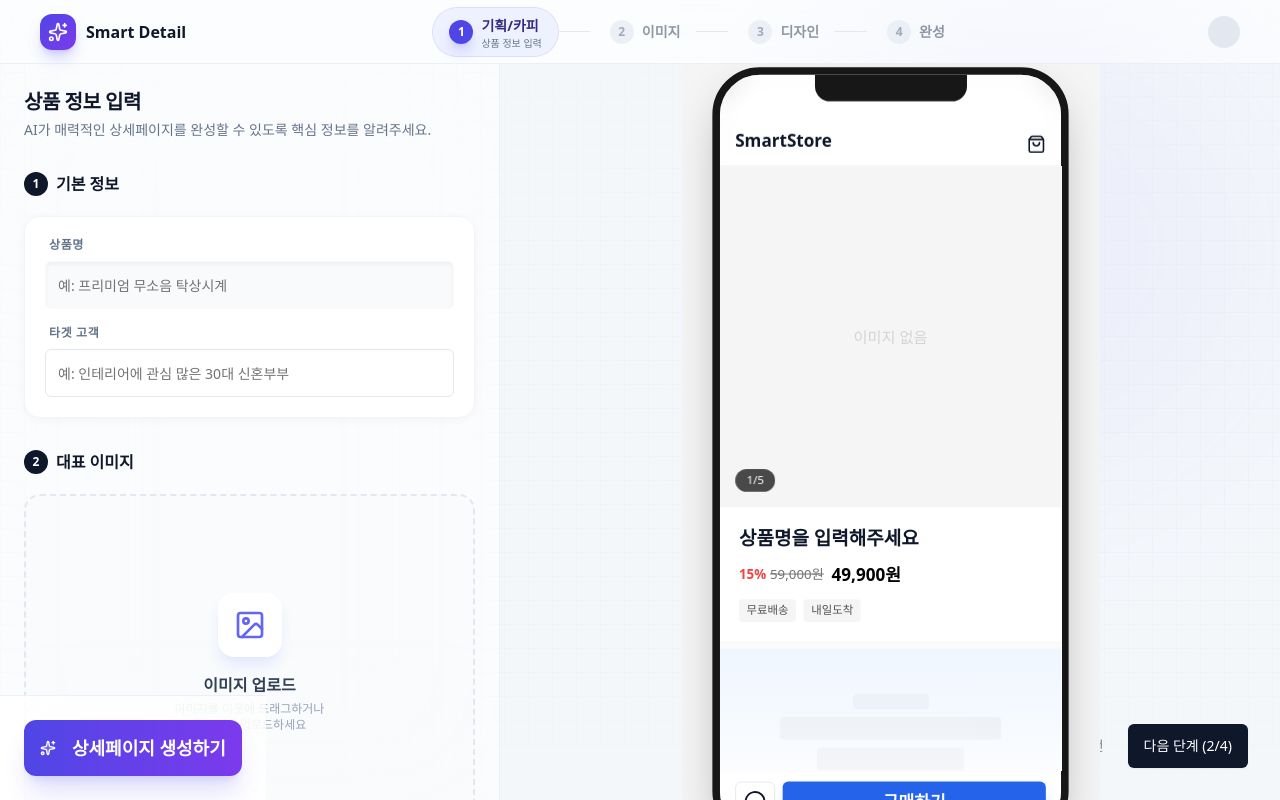
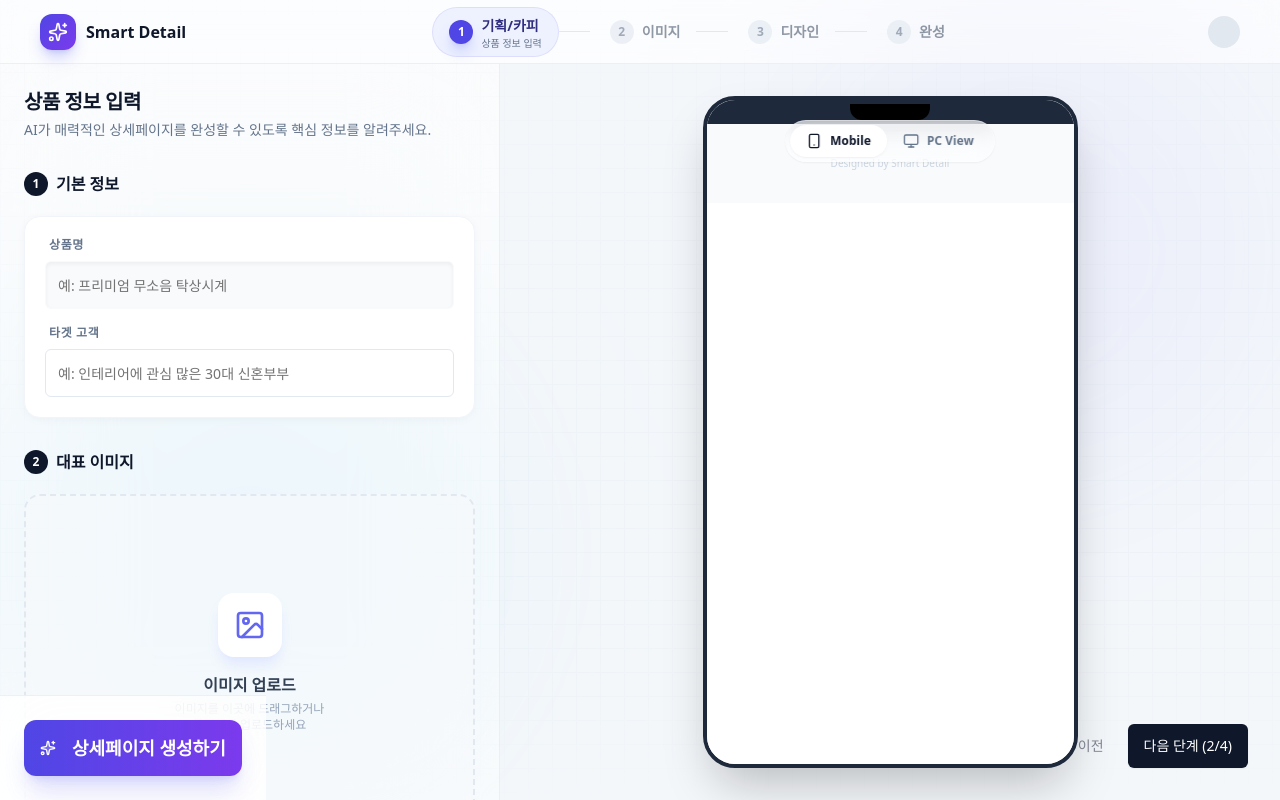
Before and after one commit to seojeongju/wow-prduct-edit, a Next.js app: page / in a window 1280 px wide. Built offline with nearby package versions, Linux system fonts and the light colour scheme.

Commit message:
feat: Implement Real-time Device Preview (Mobile/PC) and Sync Layout Order

```diff
--- a/src/app/page.tsx
+++ b/src/app/page.tsx
@@ -1,16 +1,14 @@
-"use client";
-
 import React, { useState } from 'react';
 import ProductInput from '@/components/dashboard/ProductInput';
-import MobilePreview from '@/components/preview/MobilePreview';
+import DevicePreview from '@/components/preview/DevicePreview'; // Updated Import
 import { ProductData } from '@/types';
 import { Sparkles, Zap } from 'lucide-react';
 import { motion } from 'framer-motion';
-import { useStore } from '@/store/useStore'; // Assuming this path for useStore
-import { Button } from '@/components/ui/button'; // Assuming this path for Button
-import ImageEditor from '@/components/dashboard/ImageEditor'; // Assuming this path for Button
+import { useStore } from '@/store/useStore';
+import { Button } from '@/components/ui/button';
+import ImageEditor from '@/components/dashboard/ImageEditor';
 import CopyEditor from '@/components/dashboard/CopyEditor';
-import LayoutEditor from '@/components/dashboard/LayoutEditor'; // Import added
+import LayoutEditor from '@/components/dashboard/LayoutEditor';
 
 export default function Home() {
   const { currentStep, setStep, productData, updateProductData, isLoading, setLoading, generateCopy } = useStore();
@@ -29,6 +27,7 @@ export default function Home() {
       {/* Background Decor */}
       <div className="absolute inset-0 bg-grid-pattern opacity-[0.4] z-0 pointer-events-none" />
       <div className="absolute top-0 right-0 w-[500px] h-[500px] bg-indigo-500/10 rounded-full blur-[100px] pointer-events-none" />
+      <div className="absolute bottom-0 left-0 w-[500px] h-[500px] bg-sky-500/10 rounded-full blur-[100px] pointer-events-none" />
 
       {/* Header */}
       <header className="flex-none h-16 px-6 lg:px-10 flex items-center justify-between z-20 border-b border-slate-200/60 bg-white/50 backdrop-blur-md">
@@ -117,14 +116,14 @@ export default function Home() {
 
         </div>
 
-        {/* Right Panel: Preview Studio (Always Visible but updates based on context) */}
+        {/* Right Panel: Preview Studio */}
         <div className="hidden lg:flex flex-1 items-center justify-center bg-slate-100/50 relative overflow-hidden">
-          <div className="relative z-10 scale-[0.85] xl:scale-95 transition-transform duration-500">
-            <MobilePreview data={productData} isLoading={isLoading} />
+          <div className="relative z-10 w-full h-full flex items-center justify-center p-8">
+            <DevicePreview data={productData} isLoading={isLoading} />
           </div>
 
           {/* Global Next/Prev Navigation for Demo */}
-          <div className="absolute bottom-8 right-8 flex gap-2">
+          <div className="absolute bottom-8 right-8 flex gap-2 z-20">
             <Button
               variant="ghost"
               onClick={() => setStep(Math.max(1, currentStep - 1))}
@@ -134,10 +133,15 @@ export default function Home() {
             </Button>
             <Button
               className="bg-slate-900 text-white"
-              onClick={() => setStep(Math.min(4, currentStep + 1))}
-              disabled={currentStep === 4}
+              onClick={() => {
+                if (currentStep === 4) {
+                  alert("최종 완성! HTML 추출 기능을 준비중입니다.");
+                } else {
+                  setStep(Math.min(4, currentStep + 1));
+                }
+              }}
             >
-              다음 단계 ({currentStep + 1}/4)
+              {currentStep === 4 ? "다운로드" : `다음 단계 (${currentStep + 1}/4)`}
             </Button>
           </div>
         </div>
--- a/src/components/dashboard/LayoutEditor.tsx
+++ b/src/components/dashboard/LayoutEditor.tsx
@@ -75,14 +75,39 @@ function SortableItem({ id, type, title, content, isActive }: SortableItemProps)
 
 // --- Main Editor Component ---
 export default function LayoutEditor() {
-    const { productData, currentStep, setStep } = useStore();
-    const [items, setItems] = useState([
-        { id: 'hook', type: 'text', title: '📢 도입부 (Hook)', content: productData.generatedContent?.hook || '' },
-        { id: 'image', type: 'image', title: '🖼️ 대표 이미지', content: productData.imageUrl || '이미지 없음' },
-        { id: 'features', type: 'features', title: '✨ 핵심 특징', content: productData.generatedContent?.features || '' },
-        { id: 'trust', type: 'text', title: '🤝 신뢰/리뷰', content: productData.generatedContent?.trust || '' },
-        { id: 'closing', type: 'text', title: '🔥 클로징', content: productData.generatedContent?.closing || '' },
-    ]);
+    const { productData, currentStep, setStep, updateProductData } = useStore();
+
+    // Define available block definitions
+    const blockDefinitions = {
+        hook: { type: 'text', title: '📢 도입부 (Hook)' },
+        image: { type: 'image', title: '🖼️ 대표 이미지' },
+        features: { type: 'features', title: '✨ 핵심 특징' },
+        trust: { type: 'text', title: '🤝 신뢰/리뷰' },
+        closing: { type: 'text', title: '🔥 클로징' },
+    };
+
+    // Initialize items based on global layoutOrder
+    const [items, setItems] = useState(() => {
+        const order = productData.layoutOrder || ['hook', 'image', 'features', 'trust', 'closing'];
+        return order.map(id => {
+            const def = blockDefinitions[id as keyof typeof blockDefinitions];
+            let content = '';
+            if (id === 'image') content = productData.imageUrl || '이미지 없음';
+            else content = productData.generatedContent?.[id as keyof typeof productData.generatedContent] || '';
+
+            return { id, ...def, content };
+        });
+    });
+
+    // Update local items when productData changes (e.g. image update)
+    useEffect(() => {
+        setItems(prev => prev.map(item => {
+            let content = '';
+            if (item.id === 'image') content = productData.imageUrl || '이미지 없음';
+            else content = productData.generatedContent?.[item.id as keyof typeof productData.generatedContent] || '';
+            return { ...item, content };
+        }));
+    }, [productData]);
 
     const [theme, setTheme] = useState<'modern' | 'luxury' | 'pop'>('modern');
 
@@ -100,7 +125,13 @@ export default function LayoutEditor() {
             setItems((items) => {
                 const oldIndex = items.findIndex((item) => item.id === active.id);
                 const newIndex = items.findIndex((item) => item.id === over.id);
-                return arrayMove(items, oldIndex, newIndex);
+                const newItems = arrayMove(items, oldIndex, newIndex);
+
+                // Sync with Global Store
+                const newOrder = newItems.map(i => i.id);
+                updateProductData({ layoutOrder: newOrder });
+
+                return newItems;
             });
         }
     }
--- /dev/null
+++ b/src/components/preview/DevicePreview.tsx
@@ -0,0 +1,150 @@
+"use client";
+
+import React, { useState } from 'react';
+import { ProductData } from '@/types';
+import { Loader2, Smartphone, Monitor } from 'lucide-react';
+import { cn } from '@/lib/utils';
+import { motion, AnimatePresence } from 'framer-motion';
+
+interface DevicePreviewProps {
+    data: ProductData;
+    isLoading: boolean;
+}
+
+export default function DevicePreview({ data, isLoading }: DevicePreviewProps) {
+    const [viewMode, setViewMode] = useState<'mobile' | 'pc'>('mobile');
+
+    // Default block rendering logic
+    const renderBlock = (blockId: string) => {
+        const content = data.generatedContent;
+        if (!content && blockId !== 'image') return null;
+
+        switch (blockId) {
+            case 'hook':
+                return (
+                    <section className="py-12 px-6 bg-slate-900 text-white text-center">
+                        <h2 className="text-2xl font-bold leading-tight whitespace-pre-line">{content?.hook}</h2>
+                    </section>
+                );
+            case 'image':
+                if (!data.imageUrl) return null;
+                return (
+                    <div className="w-full aspect-square bg-white relative">
+                        <img src={data.imageUrl} alt="Product" className="w-full h-full object-cover" />
+                    </div>
+                );
+            case 'features':
+                return (
+                    <section className="py-10 px-6 bg-white">
+                        <h3 className="text-lg font-bold mb-4 text-slate-800 border-b pb-2">Why This Product?</h3>
+                        <div className="space-y-4 text-slate-600 whitespace-pre-line leading-relaxed">
+                            {content?.features}
+                        </div>
+                    </section>
+                );
+            case 'trust':
+                return (
+                    <section className="py-8 px-6 bg-slate-50 border-y border-slate-100 text-center">
+                        <div className="text-amber-500 text-lg mb-2">★★★★★</div>
+                        <p className="text-slate-700 font-medium whitespace-pre-line">"{content?.trust}"</p>
+                    </section>
+                );
+            case 'closing':
+                return (
+                    <section className="py-12 px-6 bg-indigo-600 text-white text-center">
+                        <h3 className="text-xl font-bold mb-4 whitespace-pre-line">{content?.closing}</h3>
+                        <button className="px-8 py-3 bg-white text-indigo-700 rounded-full font-bold shadow-lg hover:scale-105 transition-transform">
+                            지금 구매하기
+                        </button>
+                    </section>
+                );
+            default:
+                return null;
+        }
+    };
+
+    const layoutOrder = data.layoutOrder || ['hook', 'image', 'features', 'trust', 'closing'];
+
+    return (
+        <div className="flex flex-col items-center justify-center w-full h-full relative">
+
+            {/* Toggle Switch */}
+            <div className="absolute top-6 left-1/2 -translate-x-1/2 bg-white/50 backdrop-blur-md p-1 rounded-full border border-white/40 shadow-sm flex z-50">
+                <button
+                    onClick={() => setViewMode('mobile')}
+                    className={cn(
+                        "flex items-center gap-2 px-4 py-2 rounded-full text-xs font-bold transition-all",
+                        viewMode === 'mobile' ? "bg-white text-slate-900 shadow-sm" : "text-slate-500 hover:bg-white/50"
+                    )}
+                >
+                    <Smartphone className="w-4 h-4" /> Mobile
+                </button>
+                <button
+                    onClick={() => setViewMode('pc')}
+                    className={cn(
+                        "flex items-center gap-2 px-4 py-2 rounded-full text-xs font-bold transition-all",
+                        viewMode === 'pc' ? "bg-white text-slate-900 shadow-sm" : "text-slate-500 hover:bg-white/50"
+                    )}
+                >
+                    <Monitor className="w-4 h-4" /> PC View
+                </button>
+            </div>
+
+            {/* Preview Container */}
+            <motion.div
+                layout
+                initial={false}
+                animate={{
+                    width: viewMode === 'mobile' ? 375 : '90%',
+                    height: viewMode === 'mobile' ? 680 : '85%',
+                    borderRadius: viewMode === 'mobile' ? 32 : 12,
+                }}
+                transition={{ type: "spring", stiffness: 200, damping: 25 }}
+                className={cn(
+                    "relative bg-white shadow-2xl border-4 border-slate-900/10 overflow-hidden flex flex-col",
+                    viewMode === 'mobile' ? "border-slate-800" : "border-slate-200"
+                )}
+            >
+                {/* Browser/Phone Header Bar */}
+                <div className={cn(
+                    "h-6 w-full flex items-center px-4 gap-1.5 z-10",
+                    viewMode === 'mobile' ? "bg-slate-800 justify-center" : "bg-slate-100 justify-start border-b"
+                )}>
+                    {viewMode === 'mobile' ? (
+                        <div className="w-20 h-4 bg-black rounded-b-xl" /> /* Notch */
+                    ) : (
+                        <>
+                            <div className="w-2.5 h-2.5 rounded-full bg-red-400" />
+                            <div className="w-2.5 h-2.5 rounded-full bg-amber-400" />
+                            <div className="w-2.5 h-2.5 rounded-full bg-emerald-400" />
+                        </>
+                    )}
+                </div>
+
+                {/* Content Scroll Area */}
+                <div className="flex-1 overflow-y-auto scrollbar-hide bg-white relative">
+                    {isLoading ? (
+                        <div className="absolute inset-0 flex flex-col items-center justify-center space-y-4">
+                            <Loader2 className="w-8 h-8 text-indigo-500 animate-spin" />
+                            <p className="text-sm font-medium text-slate-400 animate-pulse">AI가 제작 중입니다...</p>
+                        </div>
+                    ) : (
+                        <div className="flex flex-col min-h-full">
+                            {/* Render blocks in order */}
+                            {layoutOrder.map((blockId) => (
+                                <React.Fragment key={blockId}>
+                                    {renderBlock(blockId)}
+                                </React.Fragment>
+                            ))}
+
+                            {/* Footer info */}
+                            <div className="p-8 text-center text-slate-300 text-[10px] bg-slate-50">
+                                Designed by Smart Detail
+                            </div>
+                        </div>
+                    )}
+                </div>
+            </motion.div>
+        </div>
+    );
+}
--- a/src/store/useStore.ts
+++ b/src/store/useStore.ts
@@ -26,6 +26,7 @@ export const useStore = create<AppState>((set, get) => ({
         targetAudience: '',
         tone: 'professional',
         imageUrl: null,
+        layoutOrder: ['hook', 'image', 'features', 'trust', 'closing'],
     },
 
     setStep: (step) => set({ currentStep: step }),
--- a/src/types/index.ts
+++ b/src/types/index.ts
@@ -9,5 +9,6 @@ export interface ProductData {
         features?: string;
         trust?: string;
         closing?: string;
-    }
+    };
+    layoutOrder?: string[]; // e.g. ['hook', 'image', 'features', ...]
 }
```
